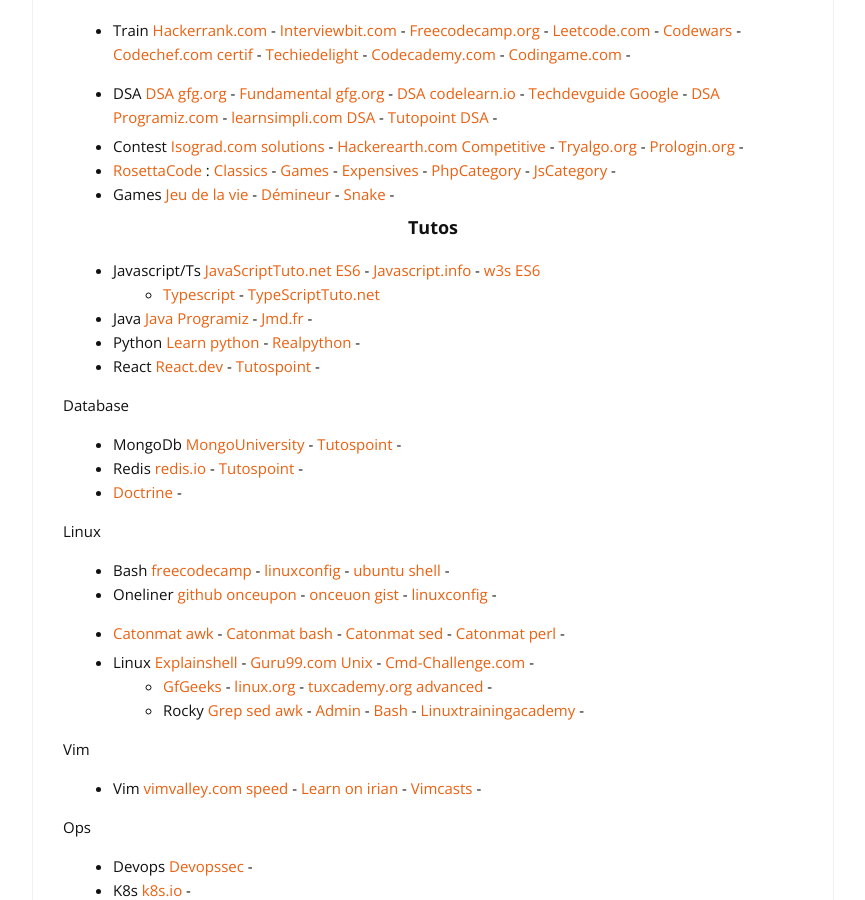
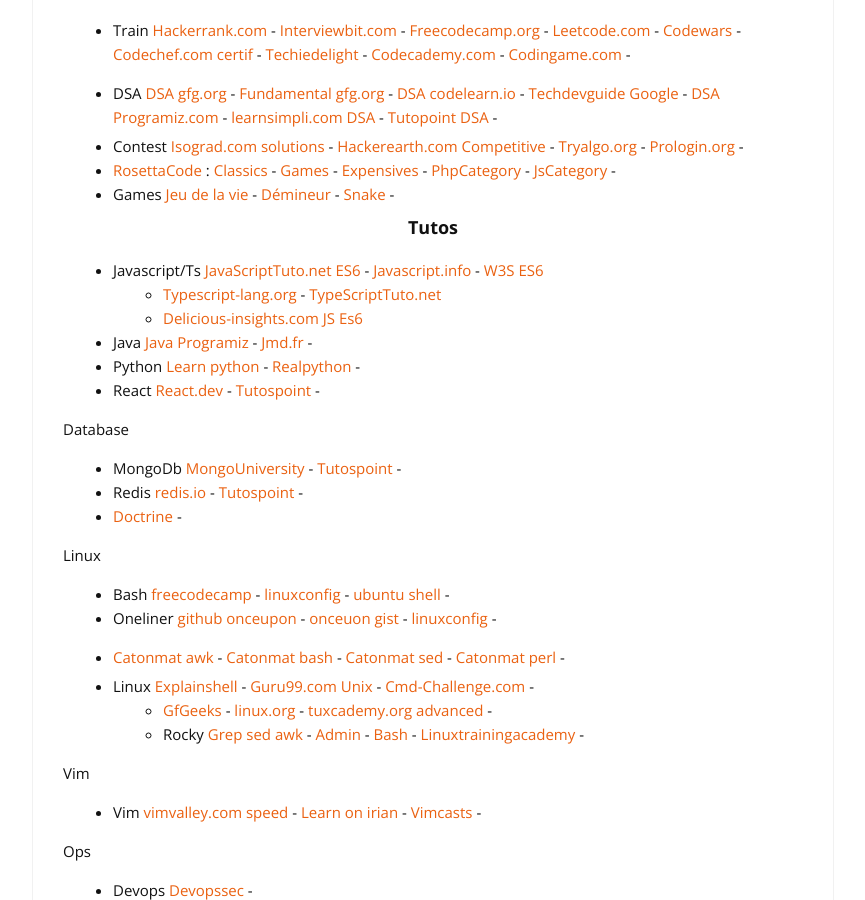
Before and after one commit to cylmat/cylmat.github.io, a Jekyll site: the page built from _pages/train.md, in a window 1280 px wide and 900 px high, scrolled down 463 px. Shown: the whole window, without its empty margins (207-1072 px from the left). Built offline with Jekyll 4.4.1, drawn with Linux system fonts in a browser that asks for light colours; nearby versions of some CDN libraries.

Commit message:
Update train.md

```diff
--- a/_pages/train.md
+++ b/_pages/train.md
@@ -30,8 +30,9 @@
 
 ### <center>Tutos</center>
 
-* Javascript/Ts [JavaScriptTuto.net ES6](https://www.javascripttutorial.net/es6) - [Javascript.info](https://fr.javascript.info) - [w3s ES6](https://www.w3schools.com/js/js_es6.asp)
-  + [Typescript](https://www.typescriptlang.org/docs/handbook/typescript-from-scratch.html) - [TypeScriptTuto.net](https://www.typescripttutorial.net)
+* Javascript/Ts [JavaScriptTuto.net ES6](https://www.javascripttutorial.net/es6) - [Javascript.info](https://fr.javascript.info) - [W3S ES6](https://www.w3schools.com/js/js_es6.asp)
+  + [Typescript-lang.org](https://www.typescriptlang.org/docs/handbook/typescript-from-scratch.html) - [TypeScriptTuto.net](https://www.typescripttutorial.net)
+  + [Delicious-insights.com JS Es6](https://delicious-insights.com/fr/articles-et-tutos)
 * Java [Java Programiz](https://www.programiz.com/java-programming) - [Jmd.fr](https://www.jmdoudoux.fr/accueil_java.htm) -
 * Python [Learn python](https://www.learnpython.org) - [Realpython](https://realpython.com) -
 * React [React.dev](https://react.dev/learn) - [Tutospoint](https://www.tutorialspoint.com/reactjs/reactjs_installation.htm) -
```
